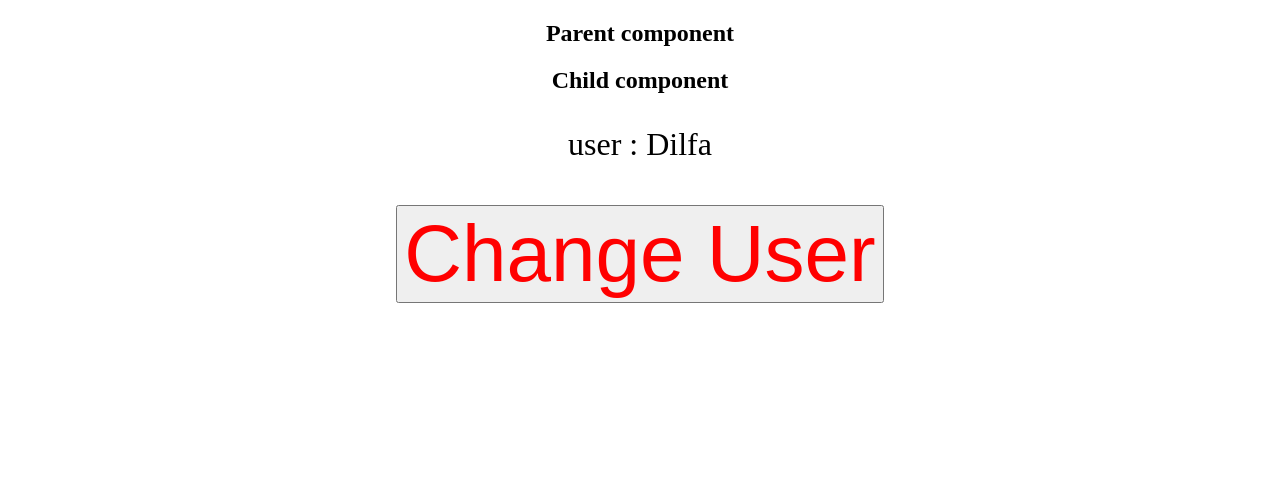
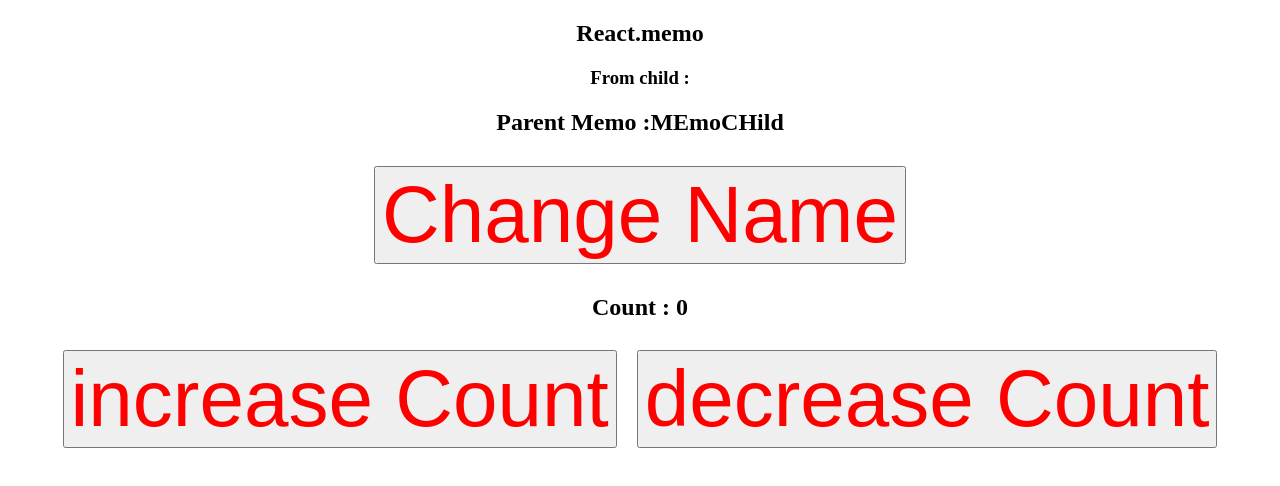
Before and after one commit to DilfaThayyil/ReactLearnings, a React (Vite) app: page / in a window 1280 px wide. Shown: the top 486 px of the page. Built offline with nearby package versions, Linux system fonts and the light colour scheme.

Commit message:
memo practice

```diff
--- a/src/App.jsx
+++ b/src/App.jsx
@@ -1,10 +1,9 @@
-import ParentComponent from "./ParentContextComponent";
-
+import MemoParent from "./MemoParent"
 
 function App(){
     return (
         <div>
-            <ParentComponent/>
+            <MemoParent/>
         </div>
     )
 }
--- a/src/MemoChild.jsx
+++ b/src/MemoChild.jsx
@@ -9,5 +9,5 @@ function Memo({a}) {
   )
 }
 
-const memmmo=React.memo(Memo)
-export default memmmo
+const Memmmo=React.memo(Memo)
+export default Memmmo
--- a/src/MemoParent.jsx
+++ b/src/MemoParent.jsx
@@ -1,5 +1,5 @@
 import { useState } from "react";
-import memmmo from "./MemoChild";
+import Memmmo from "./MemoChild";
 
 const MemoParent = ()=>{
     const [count,setCount] = useState(0)
@@ -7,6 +7,7 @@ const MemoParent = ()=>{
 
     return (
         <div>
+            <Memmmo name={name}/>
             <h2>Parent Memo :{name}</h2>
             <button onClick={()=>setName(name==='MEmoCHild' ? 'MEmoPArent' : 'MEmoCHild')}>Change Name</button>
             <h2>Count : {count}</h2>
@@ -15,3 +16,5 @@ const MemoParent = ()=>{
         </div>
     )
 }
+
+export default MemoParent
```
